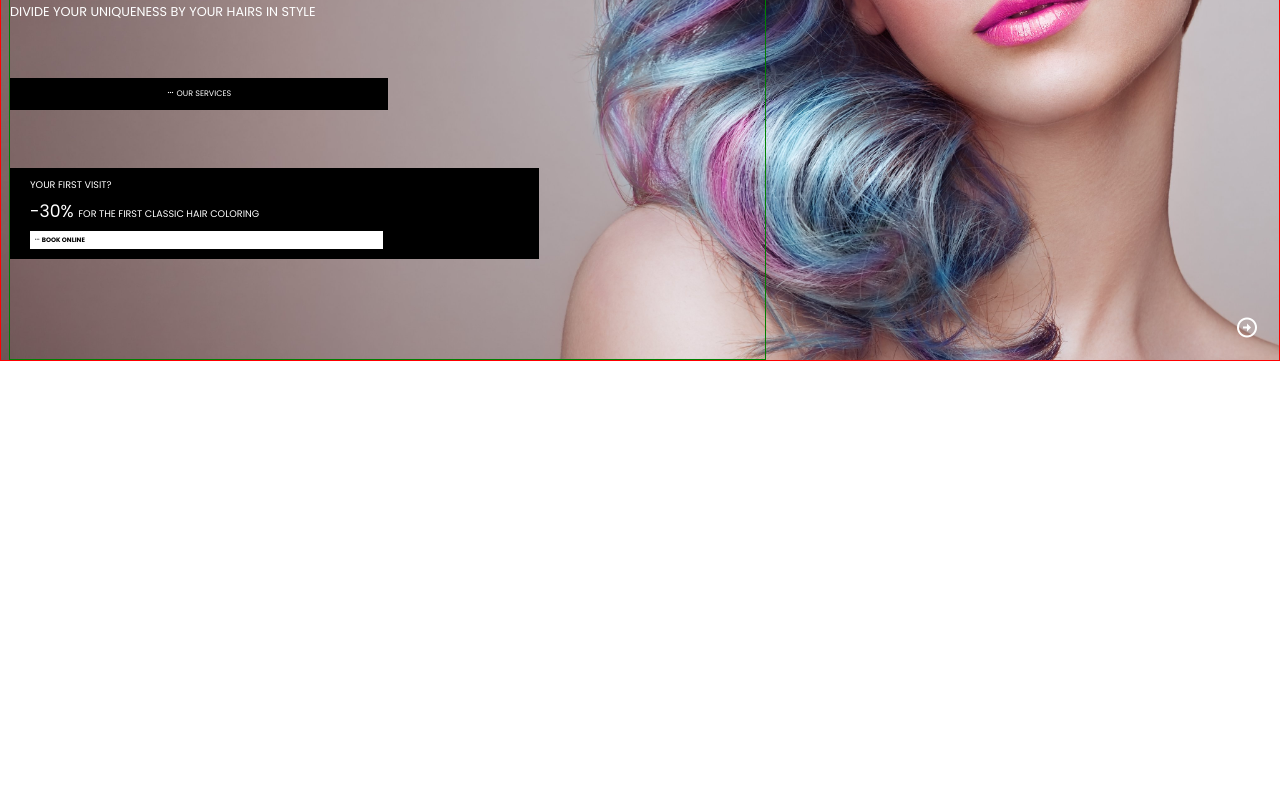
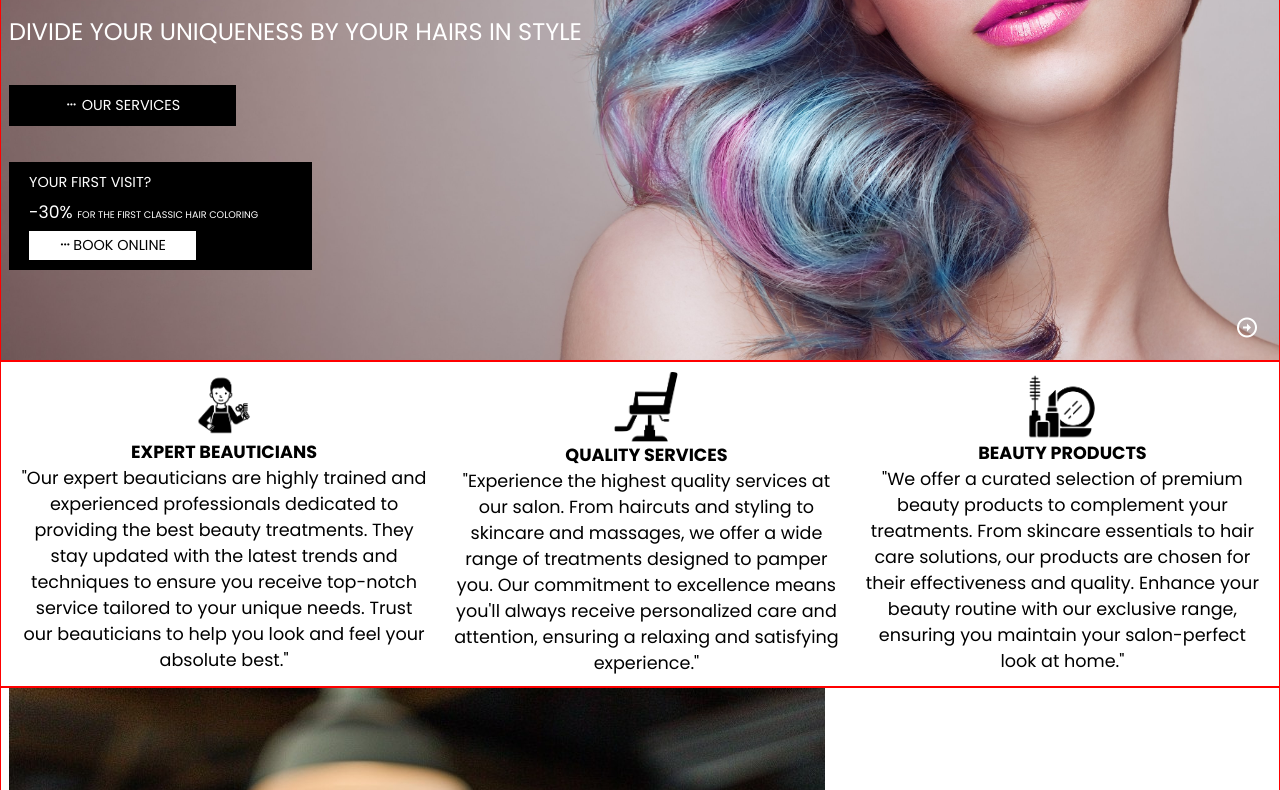
Before and after one commit to StathisKotanidis/Hair-Salon, a plain HTML site: page index.html in a window 1280 px wide. Shown: the part 361-1151 px from the top of the page. Before the commit the page ends 800 px from the top, so only its background shows below. Drawn offline with nearby package versions, Linux system fonts and the light colour scheme.

Commit message:
responsive till staff section for all portrait dimensions

```diff
--- a/index.html
+++ b/index.html
@@ -64,9 +64,9 @@
       </section>
       <i class="bx bx-right-arrow-circle right-arrow"></i>
     </section>
-    <!--
-    <section id="about">
-      <div class="beauticians">
+
+    <section class="container" id="about">
+      <div class="info beauticians">
         <img src="images/about1.png" alt="beauticians" />
         <h2>EXPERT BEAUTICIANS</h2>
         <p>
@@ -77,7 +77,7 @@
           beauticians to help you look and feel your absolute best."
         </p>
       </div>
-      <div class="services">
+      <div class="info services">
         <img src="images/about2.png" alt="services" />
         <h2>QUALITY SERVICES</h2>
         <p>
@@ -88,7 +88,7 @@
           relaxing and satisfying experience."
         </p>
       </div>
-      <div class="products">
+      <div class="info products">
         <img src="images/about3.png" alt="beauty-products" />
         <h2>BEAUTY PRODUCTS</h2>
         <p>
@@ -101,7 +101,7 @@
       </div>
     </section>
 
-    <section id="staff">
+    <section class="container" id="staff">
       <div class="staff-wrapper">
         <img src="images/staff-1.jpg" alt="staff-1" />
         <div class="staff-description">
@@ -125,6 +125,7 @@
       </div>
     </section>
 
+    <!--
     <section id="news">
       <div class="news-wrapper">
         <div class="special-offer">
--- a/media-queries.css
+++ b/media-queries.css
@@ -7,9 +7,41 @@
   .middle-navbar i {
     font-size: 0.9rem;
   }
+
+  /*Home section */
+  .content-wrapper h1 {
+    font-size: 3rem;
+    padding: 2em 0 0 0;
+  }
+
+  .content-wrapper span {
+    font-size: 1.2rem;
+  }
+
+  .our-services-wrapper a {
+    font-size: 0.9rem;
+  }
+  .our-services-wrapper i {
+    font-size: 0.8rem;
+  }
+
+  .special-offer-wrapper span {
+    font-size: 0.6rem;
+  }
+
+  .special-offer-wrapper i {
+    font-size: 0.5rem;
+  }
+
+  /*About section */
+
+  .info p {
+    font-size: 1.2rem;
+  }
 }
 
 @media (min-width: 600px) {
+  /*Navbar styling*/
   .leftside-navbar {
     display: flex;
     align-items: center;
@@ -61,9 +93,27 @@
   .rightside-navbar span:hover {
     cursor: default;
   }
+
+  /*Home section */
+  .content-wrapper h1 {
+    font-size: 3.5rem;
+  }
+
+  .content-wrapper span {
+    font-size: 1.5rem;
+  }
+
+  .special-offer-wrapper span {
+    font-size: 0.9rem;
+  }
+
+  .special-offer-wrapper i {
+    font-size: 0.8rem;
+  }
 }
 
 @media (min-width: 800px) {
+  /*Navbar styling*/
   .middle-navbar a {
     font-size: 1rem;
   }
@@ -79,4 +129,56 @@
   .rightside-navbar i {
     font-size: 1rem;
   }
+
+  /* Home styling */
+  .special-offer-wrapper {
+    width: 60%;
+  }
+
+  .special-offer-wrapper span {
+    font-size: 1.1rem;
+  }
+
+  .special-offer-wrapper i {
+    font-size: 1rem;
+  }
+
+  /*About section */
+
+  #about {
+    flex-direction: row;
+  }
+
+  .info {
+    padding: 10px;
+  }
+
+  .info p {
+    font-size: 0.9rem;
+  }
 }
+
+@media (min-width: 1025px) {
+  /*Home styling*/
+  .our-services-wrapper {
+    width: 30%;
+  }
+
+  .special-offer-wrapper {
+    width: 40%;
+  }
+
+  .special-offer-wrapper span {
+    font-size: 0.9rem;
+  }
+
+  .special-offer-wrapper i {
+    font-size: 0.8rem;
+  }
+
+  /*Home section */
+
+  .info p {
+    font-size: 1.1rem;
+  }
+}
--- a/style.css
+++ b/style.css
@@ -80,7 +80,6 @@ nav {
 }
 
 .content-wrapper {
-  border: 1px solid green;
   max-width: 60%;
   display: flex;
   flex-direction: column;
@@ -90,9 +89,9 @@ nav {
 }
 
 .content-wrapper h1 {
+  color: white;
   font-size: 1.7rem;
   line-height: 1.2;
-  color: white;
   font-weight: 200;
   padding: 5em 0 0 0;
 }
@@ -103,11 +102,11 @@ nav {
 }
 
 .our-services-wrapper {
-  max-width: 50%;
+  background-color: black;
+  width: 50%;
   display: flex;
   justify-content: center;
   align-items: center;
-  background-color: black;
   padding: 10px;
 }
 
@@ -146,11 +145,11 @@ nav {
 }
 
 .special-offer-wrapper a {
-  max-width: 70%;
   background-color: white;
   color: black;
+  width: 60%;
   font-size: 0.4rem;
-  font-weight: bold;
+  text-align: center;
   padding: 4px;
 }
 
@@ -161,11 +160,11 @@ nav {
 }
 
 .right-arrow {
+  color: white;
   position: absolute;
   bottom: 20px;
   right: 20px;
   font-size: 1.5em;
-  color: white;
 }
 
 .right-arrow:hover {
@@ -175,12 +174,34 @@ nav {
 
 /* About section */
 
-/* #about {
-  height: 35vh;
+#about {
+  min-height: 40vh;
   display: flex;
+  flex-direction: column;
   background-color: white;
 }
 
+.info {
+  display: flex;
+  flex-direction: column;
+  align-items: center;
+  padding: 5px;
+}
+
+.info h2 {
+  font-size: 1.1rem;
+}
+
+.info p {
+  font-size: 0.8rem;
+  text-align: center;
+}
+
+.info img {
+  max-width: 80px;
+}
+
+/*
 .services,
 .products,
 .beauticians {
```
